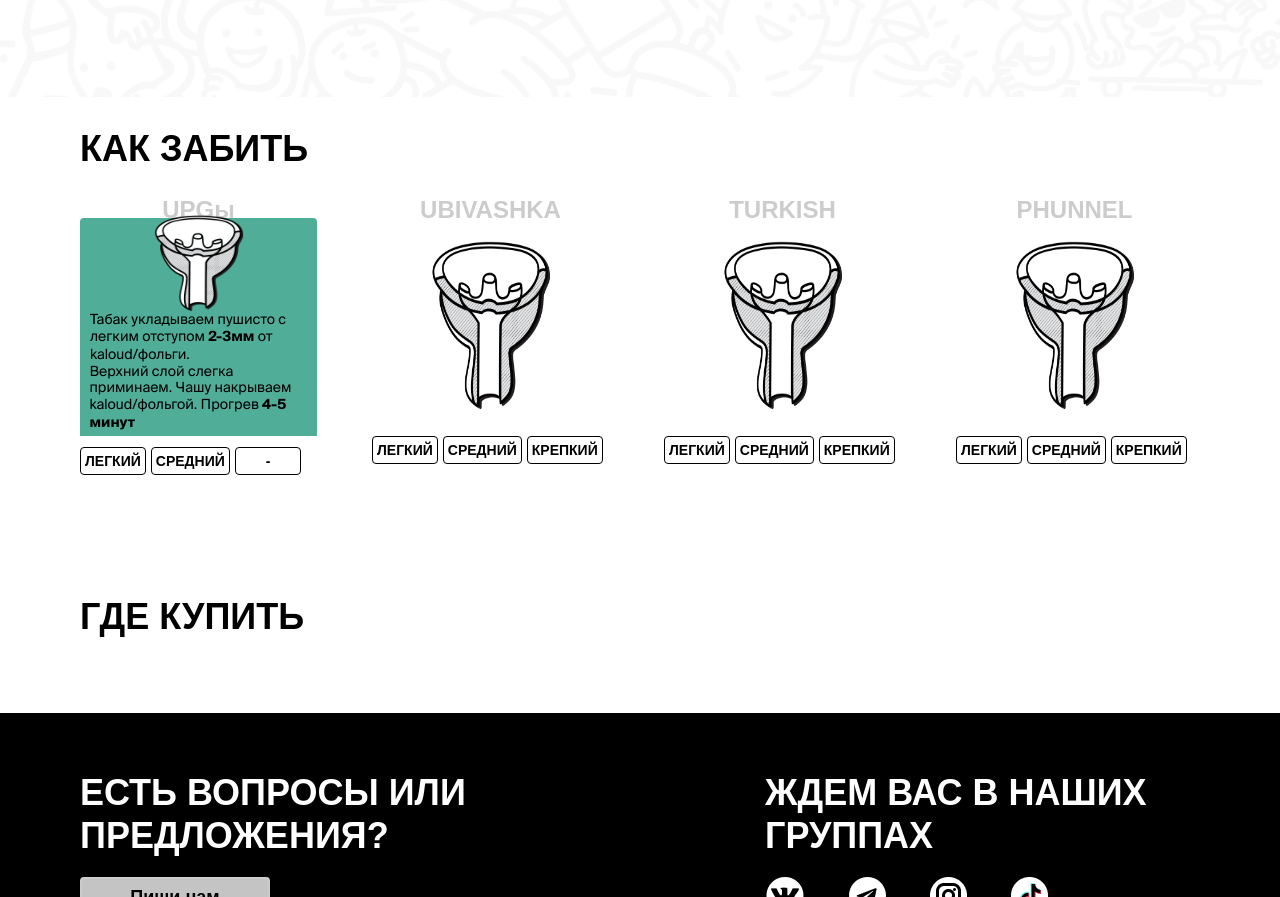
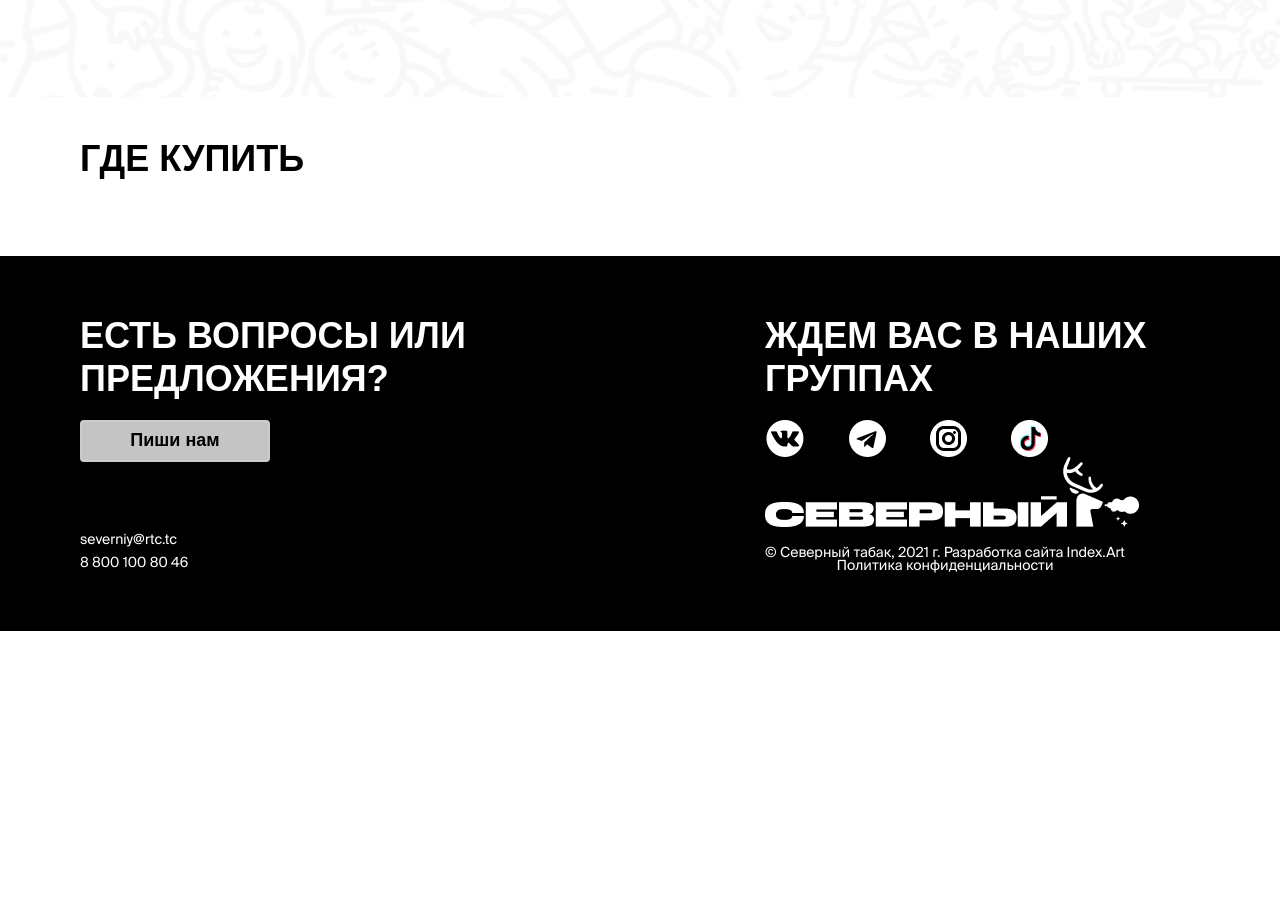
Before and after one commit to ivar1amov/north, a plain HTML site: page index.html in a window 1280 px wide. Shown: the part 1804-2701 px from the top of the page. After the commit the page ends 2435 px from the top, so only its background shows below. Drawn offline with nearby package versions, Linux system fonts and the light colour scheme; files whose address does not match are found by name; a web font is replaced by a local one.

Commit message:
Add files via upload

```diff
--- a/index.html
+++ b/index.html
@@ -550,127 +550,6 @@
 		</div>
 	</div>
 </div> -->
-
-<section class="bowl">
-	<div class="container">
-		<div class="bowl__inner">
-			<h2 class="bowl__title title">КАК ЗАБИТЬ</h2>
-			<ul class="bowl__list">
-				<li class="bowl__item">
-					<span class="bowl__subtitle">UPGы</span>
-					<!-- <img src="./img/bowl/upg.png" alt="" class="tab__image-off" /> -->
-					<ul class="tab-header">
-						<li class="tab-content__item js-tab-content active" data-tab="1">
-							<div class="tab__wrapper">
-								<img src="./img/bowl/upg.png" alt="" class="tab__image" />
-								<p class="bowl__text">
-									Табак укладываем пушисто с легким отступом
-									<strong>2-3мм</strong>
-									от kaloud/фольги.
-								</p>
-								<p class="bowl__text">
-									Верхний слой слегка приминаем. Чашу накрываем kaloud/фольгой. Прогрев
-									<strong>4-5 минут</strong>
-								</p>
-							</div>
-						</li>
-						<li class="tab-content__item js-tab-content" data-tab="2">
-							<span class="bowl__subtitle"></span>
-							<img src="./img/bowl/upg.png" alt="" class="bowl__icon" />
-							<p class="bowl__text">
-								Табак укладывается в чашу пушисто
-								<strong>в ровень</strong>
-								с бортом. Чашу накрываем kaloud/фольгой. Прогрев
-								<strong>3-4 минуты.</strong>
-							</p>
-						</li>
-
-						<ul class="tab-header-btn">
-							<li class="tab-header__item js-tab-trigger" data-tab="1">ЛЕГКИЙ</li>
-							<li class="tab-header__item js-tab-trigger" data-tab="2">СРЕДНИЙ</li>
-							<li class="tab-header__item js-tab-trigger tab-header__item-disable">-</li>
-						</ul>
-					</ul>
-				</li>
-				<li class="bowl__item">
-					<span class="bowl__subtitle">UBIVASHKA</span>
-					<img src="./img/bowl/upg.png" alt="" class="bowl__icon" />
-					<ul class="tab-header">
-						<li class="tab-content__item js-tab-content" data-tab="3">
-							<p>
-								Табак укладывается в чашу пушисто
-								<strong>в ровень</strong>
-								с бортом. Чашу накрываем kaloud/фольгой. Прогрев
-								<strong>3-4 минуты.</strong>
-							</p>
-							<!-- <img src="./img/bowl/upg.png" alt="" class="bowl__icon" /> -->
-						</li>
-						<li class="tab-content__item js-tab-content" data-tab="4">
-							<span class="bowl__subtitle">UPG4</span>
-							<!-- <img src="./img/bowl/upg.png" alt="" class="bowl__icon" /> -->
-						</li>
-						<li class="tab-content__item js-tab-content" data-tab="5">
-							<span class="bowl__subtitle">UPG5</span>
-							<!-- <img src="./img/bowl/upg.png" alt="" class="bowl__icon" /> -->
-						</li>
-						<ul class="tab-header-btn">
-							<li class="tab-header__item js-tab-trigger" data-tab="3">ЛЕГКИЙ</li>
-							<li class="tab-header__item js-tab-trigger" data-tab="4">СРЕДНИЙ</li>
-							<li class="tab-header__item js-tab-trigger" data-tab="5">КРЕПКИЙ</li>
-						</ul>
-					</ul>
-				</li>
-
-				<li class="bowl__item">
-					<span class="bowl__subtitle">TURKISH</span>
-					<img src="./img/bowl/upg.png" alt="" class="bowl__icon" />
-					<ul class="tab-header">
-						<li class="tab-content__item js-tab-content" data-tab="6">
-							<span class="bowl__subtitle">UPG6</span>
-							<!-- <img src="./img/bowl/upg.png" alt="" class="bowl__icon" /> -->
-						</li>
-						<li class="tab-content__item js-tab-content" data-tab="7">
-							<span class="bowl__subtitle">UPG7</span>
-							<!-- <img src="./img/bowl/upg.png" alt="" class="bowl__icon" /> -->
-						</li>
-						<li class="tab-content__item js-tab-content" data-tab="8">
-							<span class="bowl__subtitle">UPG8</span>
-							<!-- <img src="./img/bowl/upg.png" alt="" class="bowl__icon" /> -->
-						</li>
-						<ul class="tab-header-btn">
-							<li class="tab-header__item js-tab-trigger" data-tab="6">ЛЕГКИЙ</li>
-							<li class="tab-header__item js-tab-trigger" data-tab="7">СРЕДНИЙ</li>
-							<li class="tab-header__item js-tab-trigger" data-tab="8">КРЕПКИЙ</li>
-						</ul>
-					</ul>
-				</li>
-				<li class="bowl__item">
-					<span class="bowl__subtitle">PHUNNEL</span>
-					<img src="./img/bowl/upg.png" alt="" class="bowl__icon" />
-					<ul class="tab-header">
-						<li class="tab-content__item js-tab-content" data-tab="6">
-							<span class="bowl__subtitle">UPG6</span>
-							<!-- <img src="./img/bowl/upg.png" alt="" class="bowl__icon" /> -->
-						</li>
-						<li class="tab-content__item js-tab-content" data-tab="7">
-							<span class="bowl__subtitle">UPG7</span>
-							<!-- <img src="./img/bowl/upg.png" alt="" class="bowl__icon" /> -->
-						</li>
-						<li class="tab-content__item js-tab-content" data-tab="8">
-							<span class="bowl__subtitle">UPG8</span>
-							<!-- <img src="./img/bowl/upg.png" alt="" class="bowl__icon" /> -->
-						</li>
-						<ul class="tab-header-btn">
-							<li class="tab-header__item js-tab-trigger" data-tab="6">ЛЕГКИЙ</li>
-							<li class="tab-header__item js-tab-trigger" data-tab="7">СРЕДНИЙ</li>
-							<li class="tab-header__item js-tab-trigger" data-tab="8">КРЕПКИЙ</li>
-						</ul>
-					</ul>
-				</li>
-			</ul>
-		</div>
-	</div>
-</section>
  <div class="map">
 	<div class="container">
 		<h2 class="map__title title">Где Купить</h2>
```
